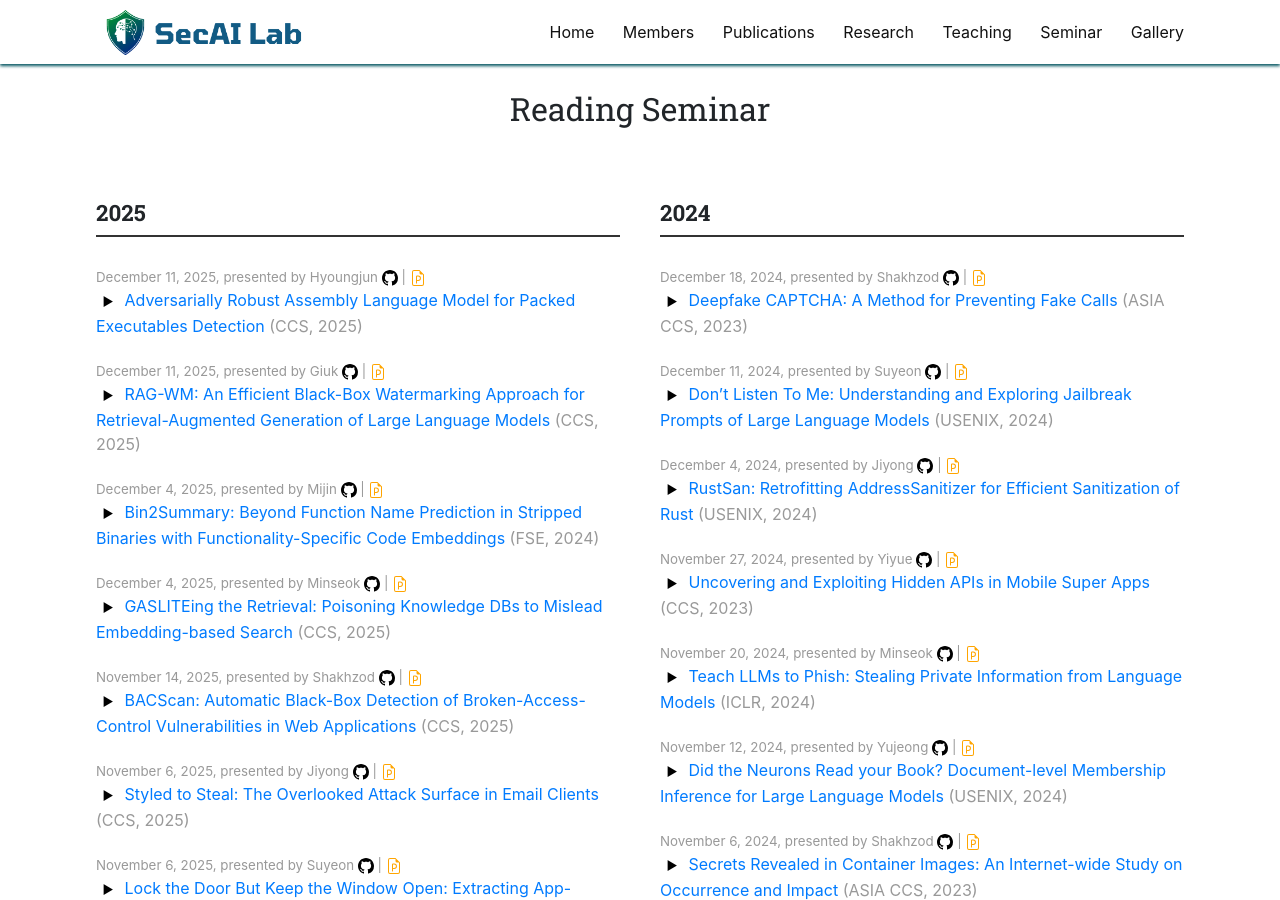
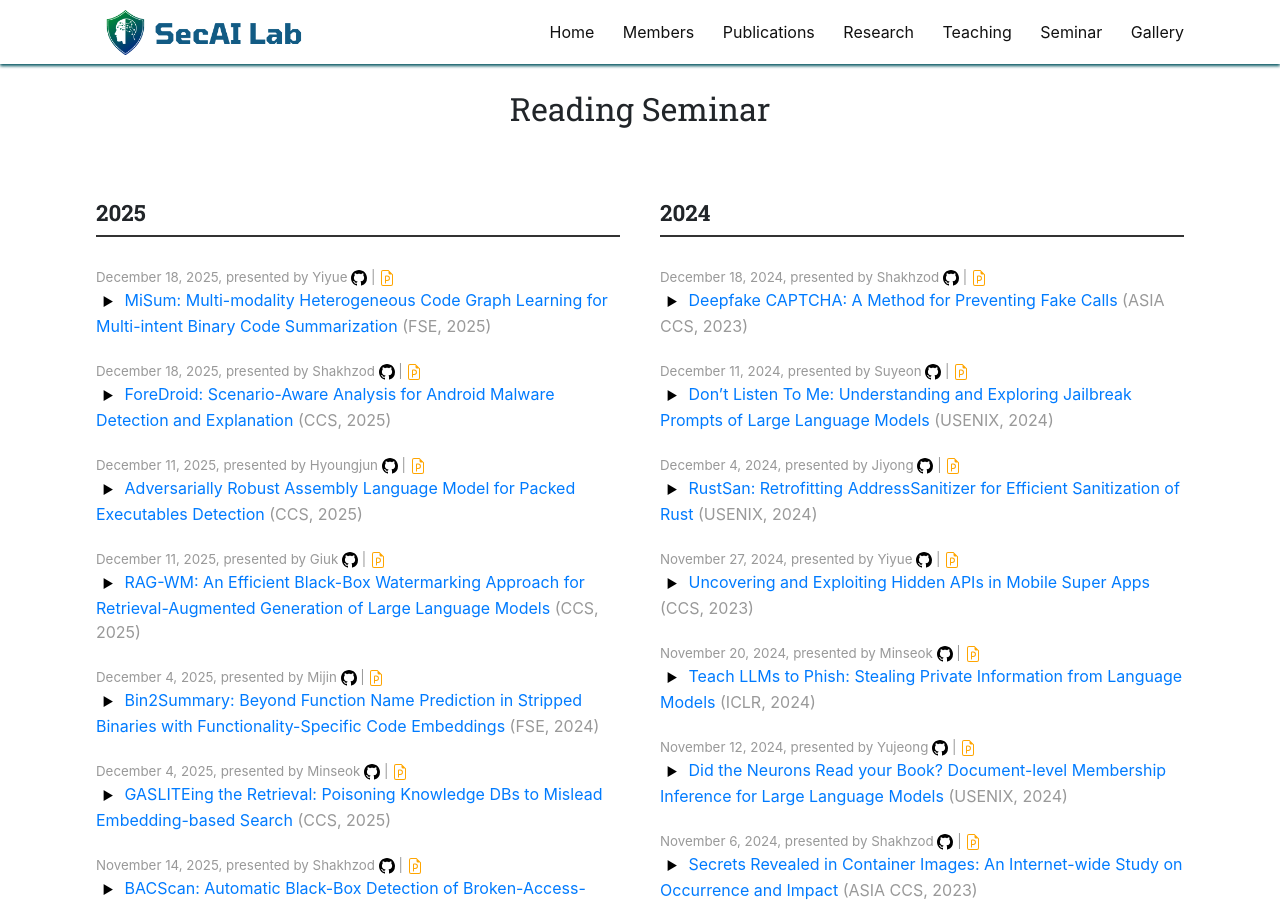
Before and after one commit to SecAI-Lab/secai-lab.github.io, a Jekyll site: the page built from pages/seminar.md, in a window 1280 px wide and 900 px high. Built offline with Jekyll 4.4.1, drawn with Linux system fonts in a browser that asks for light colours; nearby versions of some CDN libraries.

Commit message:
Add new readings to readings.yml

```diff
--- a/_data/readings.yml
+++ b/_data/readings.yml
@@ -1,3 +1,22 @@
+- title: "ForeDroid: Scenario-Aware Analysis for Android Malware Detection and Explanation"
+  link: "https://dl.acm.org/doi/pdf/10.1145/3719027.3765207"
+  ppt_link: "https://docs.google.com/presentation/d/1MpkiNE6JNJrQi70f8HkZAXEf8tFakbm4iXMzVwlJBmg/edit?usp=sharing"
+  presenter: Shakhzod
+  conference: CCS
+  date: 2025.12.18
+  pub_year: 2025
+  discussion: "(Discussion) (Suyeon)"
+
+- title: "MiSum: Multi-modality Heterogeneous Code Graph Learning for Multi-intent Binary Code Summarization"
+  link: "https://dl.acm.org/doi/10.1145/3715780"
+  ppt_link: "https://docs.google.com/presentation/d/1U9OxcoQ1bkHMHBm0KhgcyHAfTzX1pdqpyLzuJH4fUdI/edit?usp=sharing"
+  code_link: "https://github.com/Kobe-Zed/MiSum"
+  presenter: Yiyue
+  conference: FSE
+  date: 2025.12.18
+  pub_year: 2025
+  discussion: "(Discussion) (Suyeon)"
+
 - title: "RAG-WM: An Efficient Black-Box Watermarking Approach for Retrieval-Augmented Generation of Large Language Models"
   link: "https://arxiv.org/abs/2501.05249"
   ppt_link: "https://drive.google.com/file/d/1rhR5ZW2Akw73cqMnVoMXXQM2E6IEE6Xb/view?usp=sharing"
```
